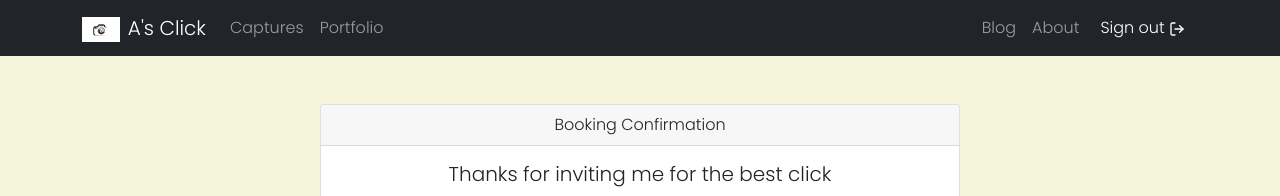
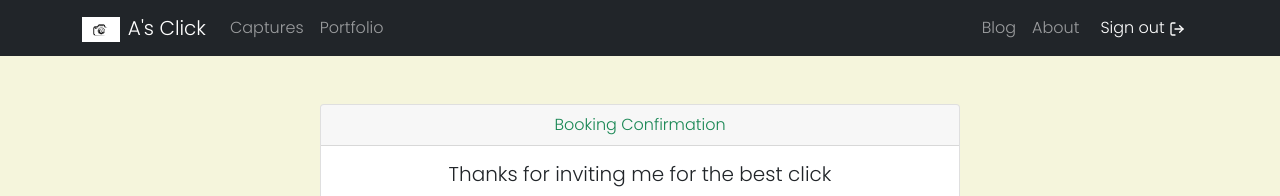
Before and after one commit to AliHossain01/photography-service, a React (Create React App) app: page /checkout in a window 1280 px wide. Shown: the top 196 px of the page. Built offline with nearby package versions, Linux system fonts and the light colour scheme; no server answers; sample sign-in values are in the browser's storage.

Commit message:
text color

```diff
--- a/src/Pages/CheckOut/CheckOut.js
+++ b/src/Pages/CheckOut/CheckOut.js
@@ -4,7 +4,7 @@ const CheckOut = () => {
     return (
         <div>
             <div className="card w-50 mx-auto mt-5 text-center">
-                <div className="card-header">
+                <div className="card-header text-success">
                     Booking Confirmation
                 </div>
                 <div className="card-body">
```
